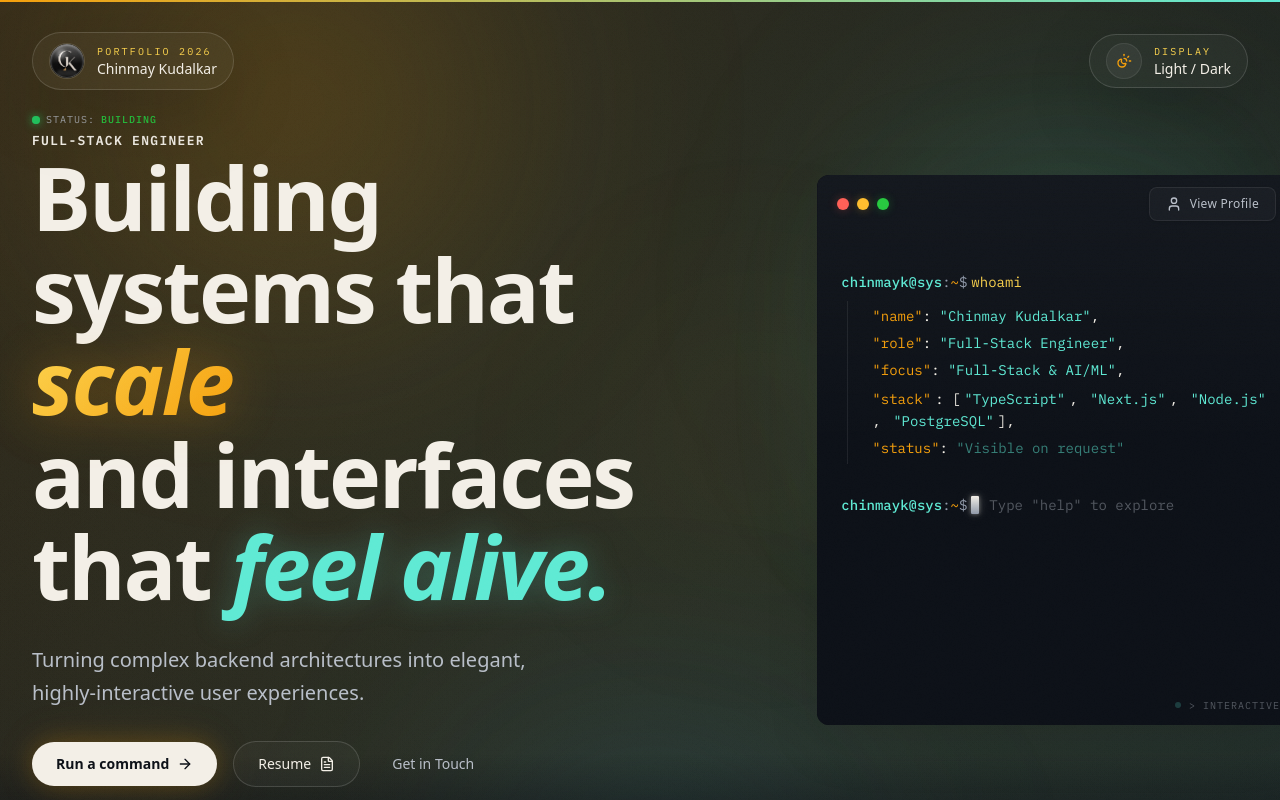
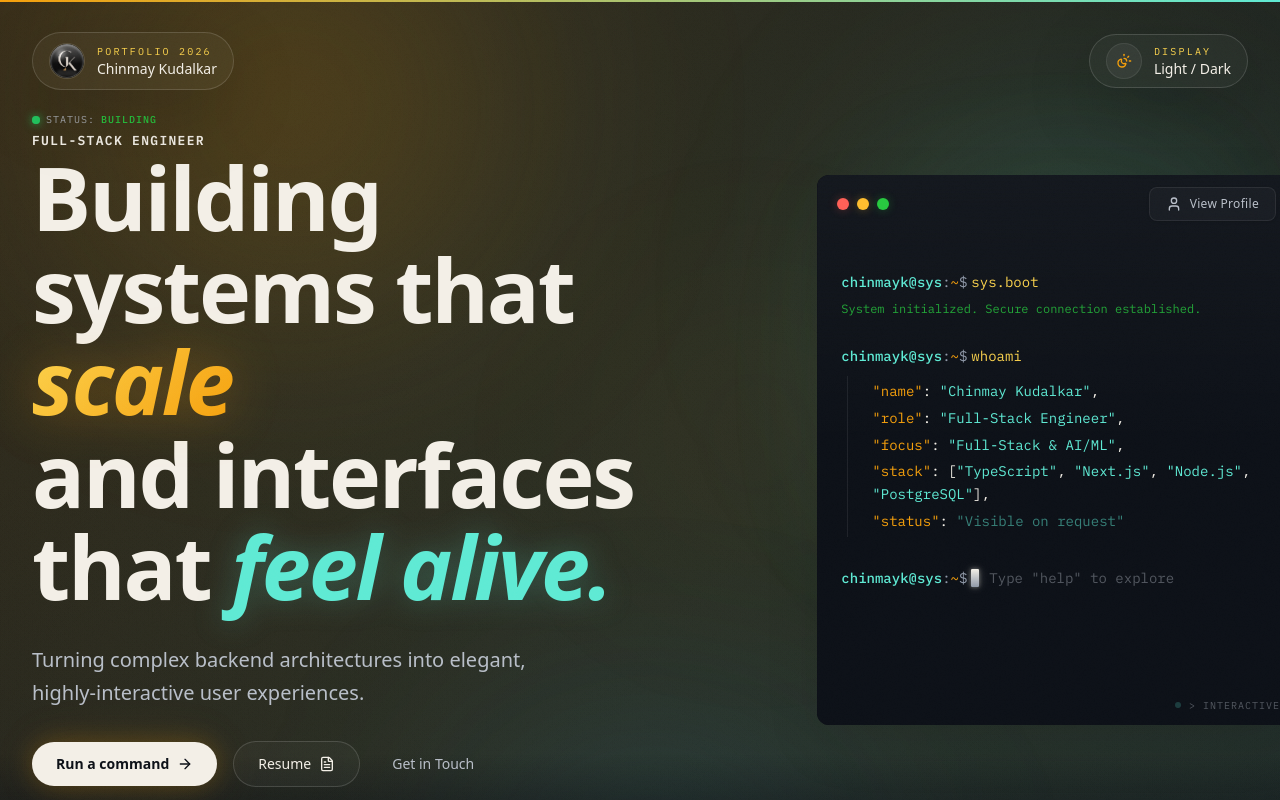
Before and after one commit to ChinmayyK/Portfolio, a Next.js app: page / in a window 1280 px wide. Shown: the top 800 px of the page. Built offline with nearby package versions, Linux system fonts and the light colour scheme.

Commit message:
feat: upgrade boot sequence transition and add terminal boot context

```diff
--- a/src/components/Hero.tsx
+++ b/src/components/Hero.tsx
@@ -69,7 +69,7 @@ export function Hero() {
   const [scrollY, setScrollY] = useState(0);
   const desktopEffects = useDesktopEffects();
   const scrollVelocity = useScrollVelocity();
-  const blurClass = (typeof window !== 'undefined' && window.innerWidth < 768) ? "" : (scrollVelocity > 900 ? "scroll-blur-lg" : scrollVelocity > 450 ? "scroll-blur-md" : scrollVelocity > 200 ? "scroll-blur-sm" : "scroll-blur-none");
+  const blurClass = scrollVelocity > 900 ? "scroll-blur-lg" : scrollVelocity > 450 ? "scroll-blur-md" : scrollVelocity > 200 ? "scroll-blur-sm" : "scroll-blur-none";
   const [mouseXPos, setMouseXPos] = useState<number | null>(null);
   const [mouseYPos, setMouseYPos] = useState<number | null>(null);
   // Ref to the guarded focus function exposed by HiddenPhotoWidget
@@ -414,12 +414,12 @@ const getCommandOutput = (cmd: string): React.ReactNode => {
           <div><span className="text-[var(--accent)]">"name"</span><span className="text-[var(--text)]">:</span> <span className="text-[var(--teal)]">"Chinmay Kudalkar"</span><span className="text-[var(--text)]">,</span></div>
           <div><span className="text-[var(--accent)]">"role"</span><span className="text-[var(--text)]">:</span> <span className="text-[var(--teal)]">"Full-Stack Engineer"</span><span className="text-[var(--text)]">,</span></div>
           <div><span className="text-[var(--accent)]">"focus"</span><span className="text-[var(--text)]">:</span> <span className="text-[var(--teal)]">"Full-Stack & AI/ML"</span><span className="text-[var(--text)]">,</span></div>
-          <div className="flex flex-wrap gap-x-1 mt-0.5">
+          <div>
             <span className="text-[var(--accent)]">"stack"</span><span className="text-[var(--text)]">: [</span>
-            <span className="text-[var(--teal)] whitespace-nowrap">"TypeScript"</span><span className="text-[var(--text)]">, </span>
-            <span className="text-[var(--teal)] whitespace-nowrap">"Next.js"</span><span className="text-[var(--text)]">, </span>
-            <span className="text-[var(--teal)] whitespace-nowrap">"Node.js"</span><span className="text-[var(--text)]">, </span>
-            <span className="text-[var(--teal)] whitespace-nowrap">"PostgreSQL"</span>
+            <span className="text-[var(--teal)]">"TypeScript"</span><span className="text-[var(--text)]">, </span>
+            <span className="text-[var(--teal)]">"Next.js"</span><span className="text-[var(--text)]">, </span>
+            <span className="text-[var(--teal)]">"Node.js"</span><span className="text-[var(--text)]">, </span>
+            <span className="text-[var(--teal)]">"PostgreSQL"</span>
             <span className="text-[var(--text)]">],</span>
           </div>
           <div><span className="text-[var(--accent)]">"status"</span><span className="text-[var(--text)]">:</span> <span className="text-[var(--teal)] animate-pulse">"Visible on request"</span></div>
@@ -605,6 +605,7 @@ function HiddenPhotoWidget({
   const [isInteractive, setIsInteractive] = useState(false);
   const [inputValue, setInputValue] = useState("");
   const [history, setHistory] = useState<CommandEntry[]>([
+    { cmd: "sys.boot", output: <div className="text-[var(--success)] opacity-80 mt-1 mb-2 text-[10px] sm:text-xs">System initialized. Secure connection established.</div> },
     { cmd: "whoami", output: getCommandOutput("whoami") }
   ]);
   const [commandHistory, setCommandHistory] = useState<string[]>([]);
@@ -779,7 +780,7 @@ function HiddenPhotoWidget({
                 ? "bg-[var(--accent)]/15 border-[var(--accent)]/40 text-[var(--accent)] shadow-[0_0_20px_rgba(245,158,11,0.15)]"
                 : "bg-[var(--surface-soft)] border-[var(--line)] text-[var(--muted)] hover:text-[var(--text)] hover:border-[var(--line-strong)] hover:bg-[var(--surface-accent)] shadow-sm"
             }`}
-            onPointerDown={(e) => {
+            onClick={(e) => {
               e.stopPropagation();
               triggerHaptic("medium");
               setIsHovered(prev => !prev);
@@ -1005,7 +1006,7 @@ function FakeUIContent({
         onWheel={(e) => e.stopPropagation()}
         onTouchMove={(e) => e.stopPropagation()}
         onScroll={(e) => onScroll(e.currentTarget.scrollTop)}
-        className="flex-1 overflow-y-auto overflow-x-hidden overscroll-contain scrollbar-hide flex flex-col text-[11px] sm:text-sm text-[var(--muted)] leading-[1.4] sm:leading-relaxed relative z-10 whitespace-pre-wrap break-words"
+        className="flex-1 overflow-y-auto overflow-x-hidden overscroll-contain scrollbar-hide flex flex-col text-[11px] sm:text-sm text-[var(--muted)] leading-[1.4] sm:leading-relaxed relative z-10 whitespace-pre-wrap break-all"
       >
         <div className="flex flex-col">
           {history.map((entry, idx) => (
--- a/src/components/SystemBootInitializer.tsx
+++ b/src/components/SystemBootInitializer.tsx
@@ -38,12 +38,13 @@ export function SystemBootInitializer({ children }: { children: React.ReactNode
       return;
     }
 
-    // Removed blur filter to fix transition lag
+    // Premium cinematic slide-up and fade transition
     gsap.to(containerRef.current, {
+      yPercent: -100,
       opacity: 0,
-      scale: 1.1,
-      duration: 0.9,
-      ease: "power3.inOut",
+      scale: 0.95,
+      duration: 1.2,
+      ease: "expo.inOut",
       onComplete: () => {
         setDone(true);
       }
```
